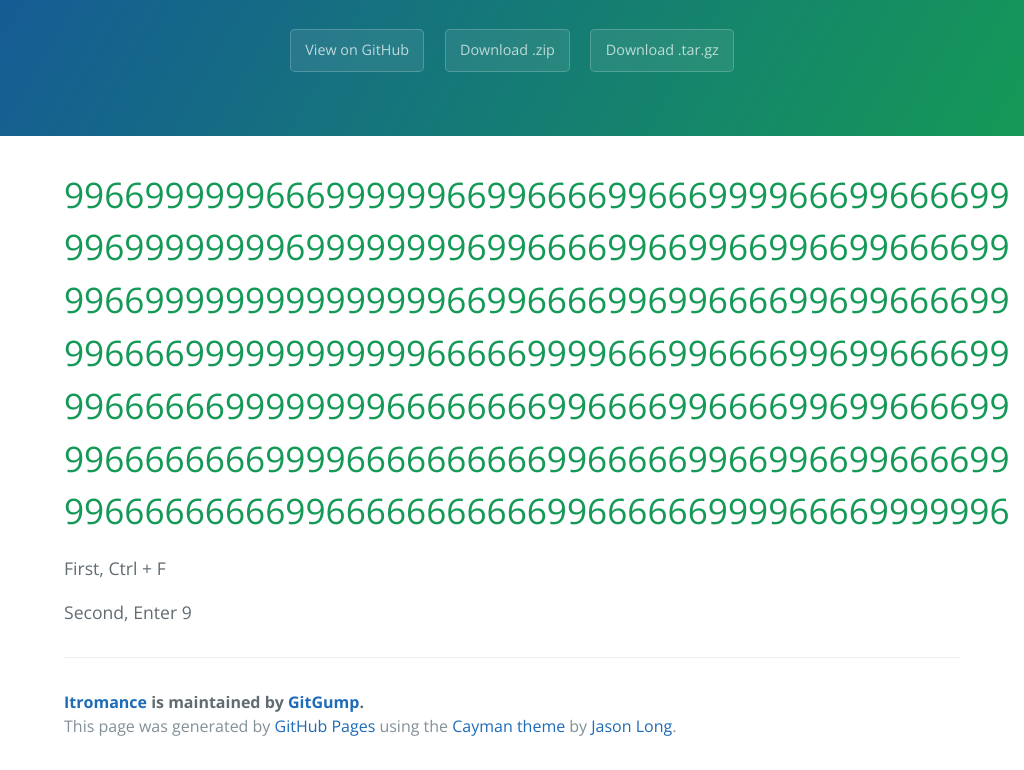
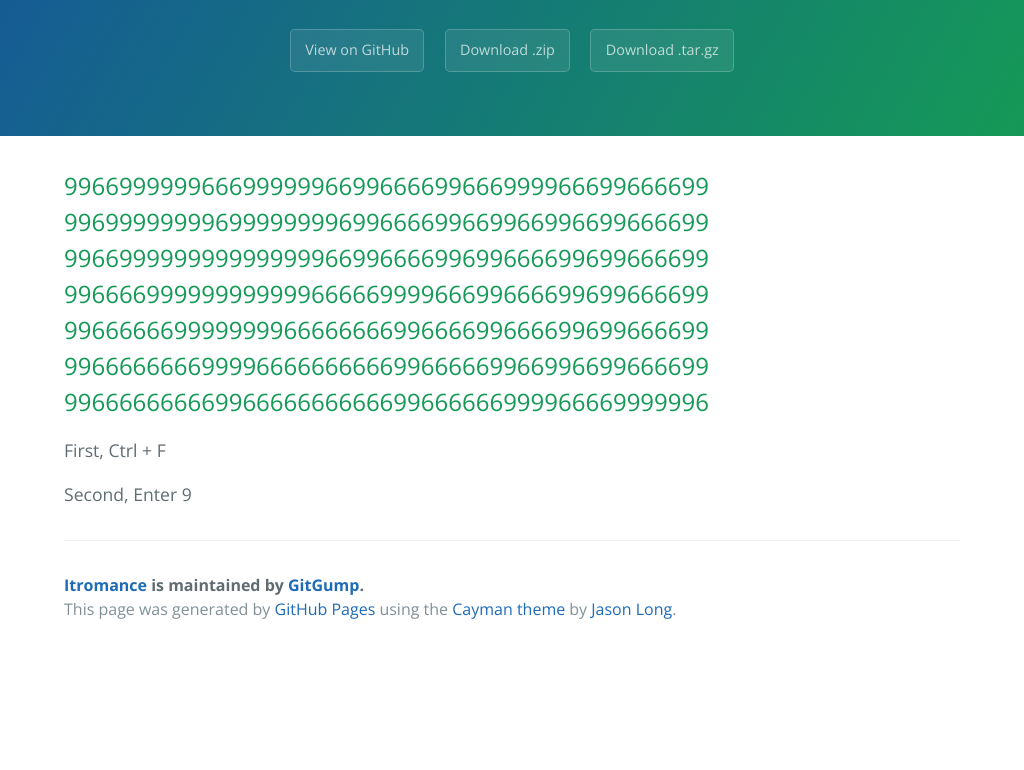
Before and after one commit to GitGump/ITRomance, a plain HTML site: page index.html in a window 1024 px wide. Shown: the part 148-918 px from the top of the page. After the commit the page ends 801 px from the top, so only its background shows below. Drawn offline with nearby package versions, Linux system fonts and the light colour scheme.

Commit message:
Adjust media query to fit mobile devices

```diff
--- a/index.html
+++ b/index.html
@@ -19,7 +19,7 @@
     </section>
 
     <section class="main-content">
-      <h1>
+      <h1 class="h1-69">
       99669999996669999996699666699666999966699666699
       99699999999699999999699666699669966996699666699
       99669999999999999996699666699699666699699666699
--- a/stylesheets/stylesheet.css
+++ b/stylesheets/stylesheet.css
@@ -208,17 +208,25 @@ a {
     max-width: 64rem;
     padding: 2rem 6rem;
     margin: 0 auto;
-    font-size: 1.1rem; } }
+    font-size: 1.1rem; }
+  .h1-69 {
+    font-size: 2rem; } }
+
 
 @media screen and (min-width: 42em) and (max-width: 64em) {
   .main-content {
     padding: 2rem 4rem;
-    font-size: 1.1rem; } }
+    font-size: 1.1rem; }
+  .h1-69 {
+    font-size: 1.5rem; } }
+
 
 @media screen and (max-width: 42em) {
   .main-content {
     padding: 2rem 1rem;
-    font-size: 1rem; } }
+    font-size: 1rem; }
+  .h1-69 {
+    font-size: 1.4rem; } }
 
 .site-footer {
   padding-top: 2rem;
```
